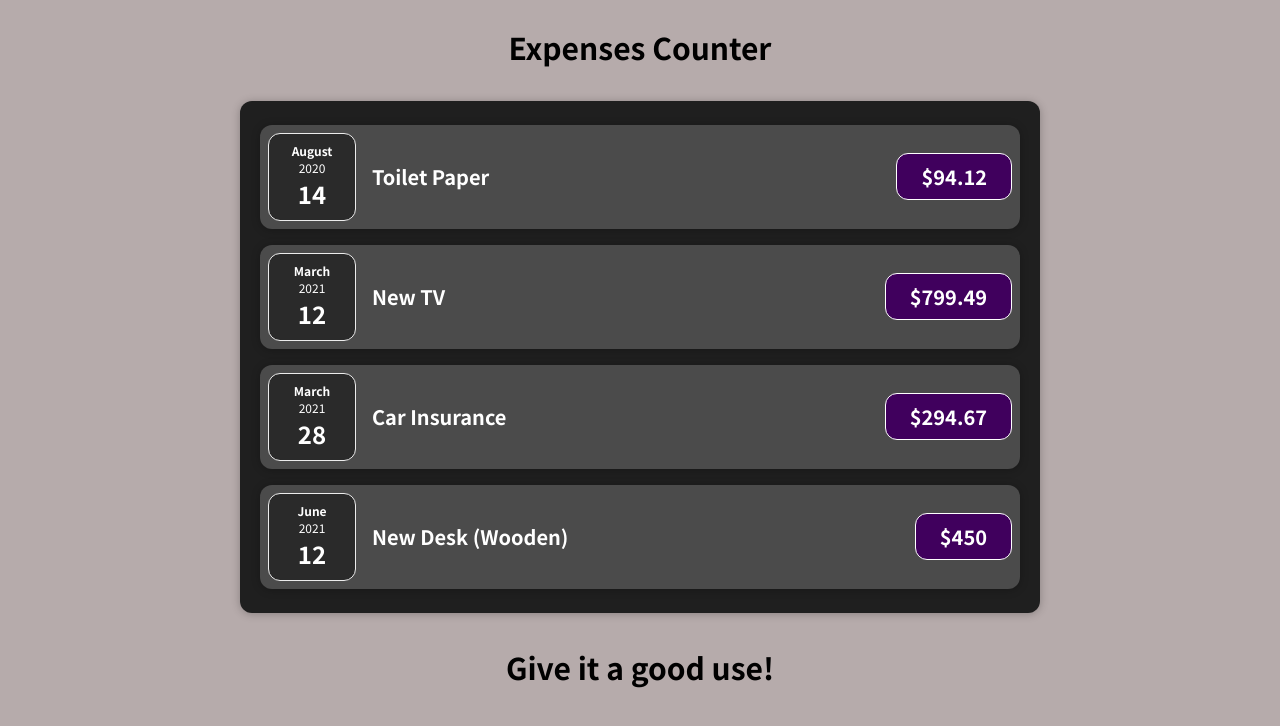
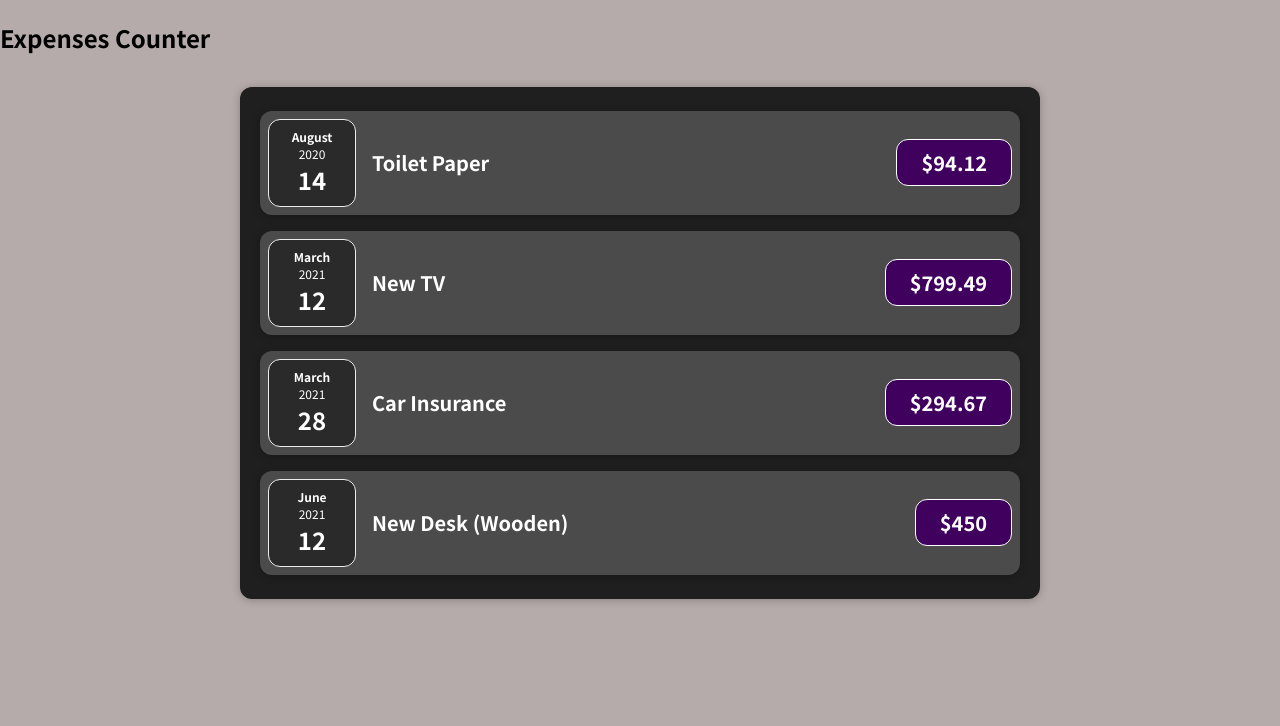
Before and after one commit to tiagocollot/react, a React (Create React App) app in the folder 01-ExpenseCounter/: page / in a window 1280 px wide. Shown: the top 726 px of the page. Built offline with nearby package versions, Linux system fonts and the light colour scheme.

Commit message:
Added import React in all he files

```diff
--- a/01-ExpenseCounter/src/App.js
+++ b/01-ExpenseCounter/src/App.js
@@ -1,4 +1,5 @@
 import Expenses from './components/Expenses';
+import React from "react";
 
 function App() {
   const expenses = [
@@ -22,15 +23,22 @@ function App() {
       date: new Date(2021, 5, 12),
     },
   ];
-  return (
-    <div>
-      <h2 style={{ textAlign: "center", fontSize: 30 }}>Expenses Counter</h2>
-      <Expenses items={expenses} />
-      <p style={{ textAlign: "center", fontWeight: "bold", fontSize: 30 }}>
-        Give it a good use!
-      </p>
-    </div>
+
+  return React.createElement(
+    'div',
+    {},
+    React.createElement('h2', {}, "Expenses Counter"),
+    React.createElement(Expenses, {items: expenses})
   );
+  // return (
+  //   <div>
+  //     <h2 style={{ textAlign: "center", fontSize: 30 }}>Expenses Counter</h2>
+  //     <Expenses items={expenses} />
+  //     <p style={{ textAlign: "center", fontWeight: "bold", fontSize: 30 }}>
+  //       Give it a good use!
+  //     </p>
+  //   </div>
+  // );
 }
 
 export default App;
--- a/01-ExpenseCounter/src/components/ExpenseDate.js
+++ b/01-ExpenseCounter/src/components/ExpenseDate.js
@@ -1,4 +1,5 @@
 //! Step 4
+import React from "react";
 import './ExpenseDate.css'
 
 function ExpenseDate(props) {
--- a/01-ExpenseCounter/src/components/ExpenseItem.js
+++ b/01-ExpenseCounter/src/components/ExpenseItem.js
@@ -64,6 +64,7 @@
 
 //! Step 5  Cut and move the const month, day, year to ExpenseDate.js
 //! and respective DIV
+import React from "react";
 import ExpenseDate from './ExpenseDate';
 import './ExpenseItem.css';
 import Card from './Card';
--- a/01-ExpenseCounter/src/components/Expenses.js
+++ b/01-ExpenseCounter/src/components/Expenses.js
@@ -1,4 +1,5 @@
 import ExpenseItem from "./ExpenseItem";
+import React from "react";
 import Card from "./Card";
 import "./Expenses.css";
 
--- a/01-ExpenseCounter/src/index.js
+++ b/01-ExpenseCounter/src/index.js
@@ -1,3 +1,4 @@
+import React from "react";
 import ReactDOM from 'react-dom/client';
 
 import './index.css';
```
Also changed, not shown: 01-ExpenseCounter/src/components/Card.js (+4 -6 lines).
